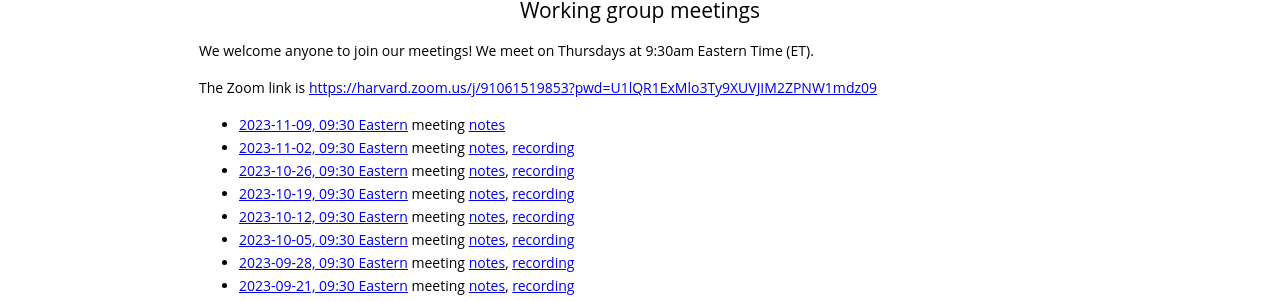
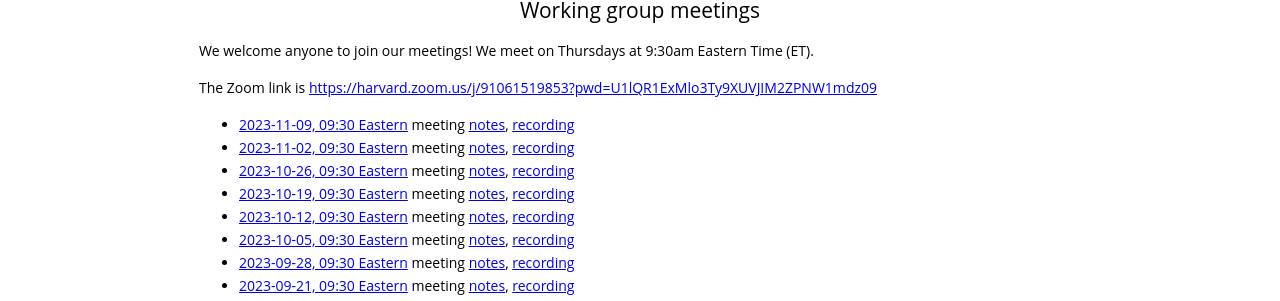
Before and after one commit to gdcc/ct.gdcc.io, a Jekyll site: the page built from index.md, in a window 1280 px wide and 900 px high, scrolled down 1565 px. Shown: the part 145-446 px from the top of the window. Built offline with Jekyll 4.4.1, drawn with Linux system fonts in a browser that asks for light colours; our own code applies the rules of GitHub Pages for plain Markdown files.

Commit message:
add recording

```diff
--- a/index.md
+++ b/index.md
@@ -57,7 +57,7 @@ We welcome anyone to join our meetings! We meet on Thursdays at 9:30am Eastern T
 
 The Zoom link is <https://harvard.zoom.us/j/91061519853?pwd=U1lQR1ExMlo3Ty9XUVJIM2ZPNW1mdz09>
 
-- [2023-11-09, 09:30 Eastern](https://time.is/compare/0930_9_Nov_2023_in_Boston) meeting [notes](https://docs.google.com/document/d/1kDJDldGVQlQ1bx4mf7g1M1HVSnTfCKeE1qepBzGsUrA/edit?usp=sharing)
+- [2023-11-09, 09:30 Eastern](https://time.is/compare/0930_9_Nov_2023_in_Boston) meeting [notes](https://docs.google.com/document/d/1kDJDldGVQlQ1bx4mf7g1M1HVSnTfCKeE1qepBzGsUrA/edit?usp=sharing), [recording](https://harvard.zoom.us/rec/share/HqZQYeYdmB_yXyzGF4TqbGG7ta3nThvtqnuCtulDJQj5YMmcjk3PUvPVLJaLRykJ.4bUUH8_fenHuLmWa)
 - [2023-11-02, 09:30 Eastern](https://time.is/compare/0930_2_Nov_2023_in_Boston) meeting [notes](https://docs.google.com/document/d/1iE-DHDxWNK6OYNgqnLPo3i6pIH6Danw5rysXL_COjVc/edit?usp=sharing), [recording](https://harvard.zoom.us/rec/share/-s-zXjWpkUUuxOm18BBXcdJk4OsxzWkEj8JJRJ0qUm2I_22QlpMNtJb8es_o1s0E.nFGj85s7iBqiNSsc)
 - [2023-10-26, 09:30 Eastern](https://time.is/compare/0930_26_Oct_2023_in_Boston) meeting [notes](https://docs.google.com/document/d/1H8hkiDkJAwGkt-cFtLsYQNw6XPE8KoK6ND-tp6xcTPo/edit?usp=sharing), [recording](https://harvard.zoom.us/rec/share/2K4FdLQ9YySUooxHkBvLUVJ9hN-eKwkmk9ztJ62nCTPhJA2Hn7G-E-iOJTcU4cI-.Nm9FCtqrmONgjBdL)
 - [2023-10-19, 09:30 Eastern](https://time.is/compare/0930_19_Oct_2023_in_Boston) meeting [notes](https://docs.google.com/document/d/1CT2HiulVF3DSto4GBOq6F6VcR724vyEdykY1o60I4xU/edit?usp=sharing), [recording](https://harvard.zoom.us/rec/share/sXvYnt4ojCIePOafbYCnTp4Jvmuyd3dO6I2sRSP2U-jIkSPZV3q3DSrY2iN3kYLL.AythwksVvTKN3Lmk)
```
